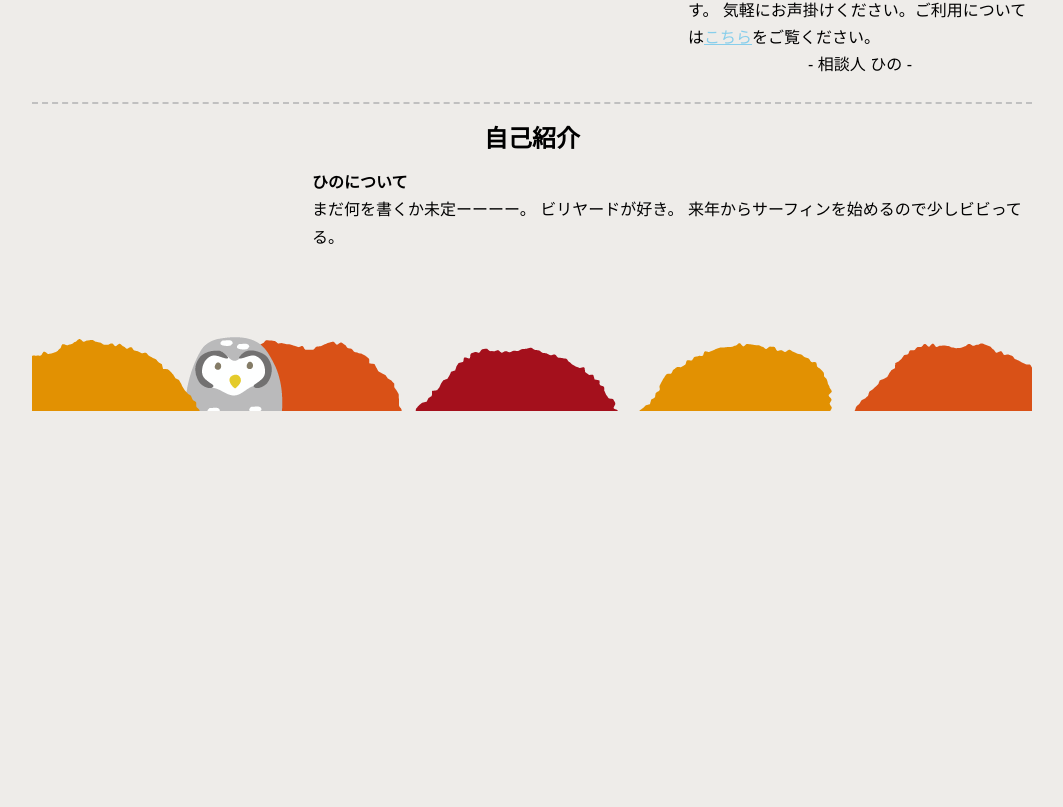
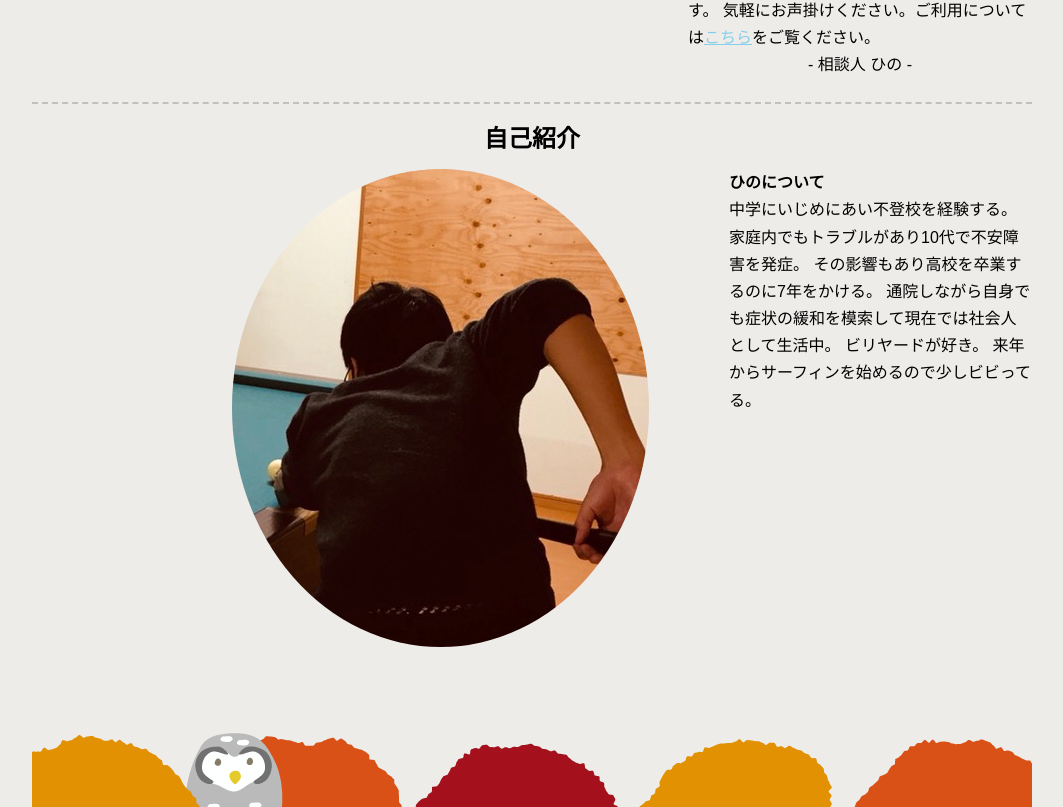
Before and after one commit to hinopi06/mypage, a plain HTML site: page about.html in a window 1280 px wide. Shown: the part 756-1563 px from the top of the page, without its empty margins (108-1171 px from the left). Before the commit the page ends 1167 px from the top, so only its background shows below. Drawn offline with Linux system fonts and the light colour scheme.

Commit message:
Update about.html

```diff
--- a/about.html
+++ b/about.html
@@ -48,8 +48,10 @@
         </div>
         <div class="self-introduction clear">
           <h2 class="my-profile">自己紹介</h2>
-          <p><img class="my-photo" src="self-introduction.jpeg"  alt=""><strong>ひのについて</strong><br>
-          まだ何を書くか未定ーーーー。
+          <p><img class="my-photo" src="images/self-introduction.jpeg"  alt=""><strong>ひのについて</strong><br>
+          中学にいじめにあい不登校を経験する。家庭内でもトラブルがあり10代で不安障害を発症。
+その影響もあり高校を卒業するのに7年をかける。
+通院しながら自身でも症状の緩和を模索して現在では社会人として生活中。
 ビリヤードが好き。
 来年からサーフィンを始めるので少しビビってる。</p>
 
```
